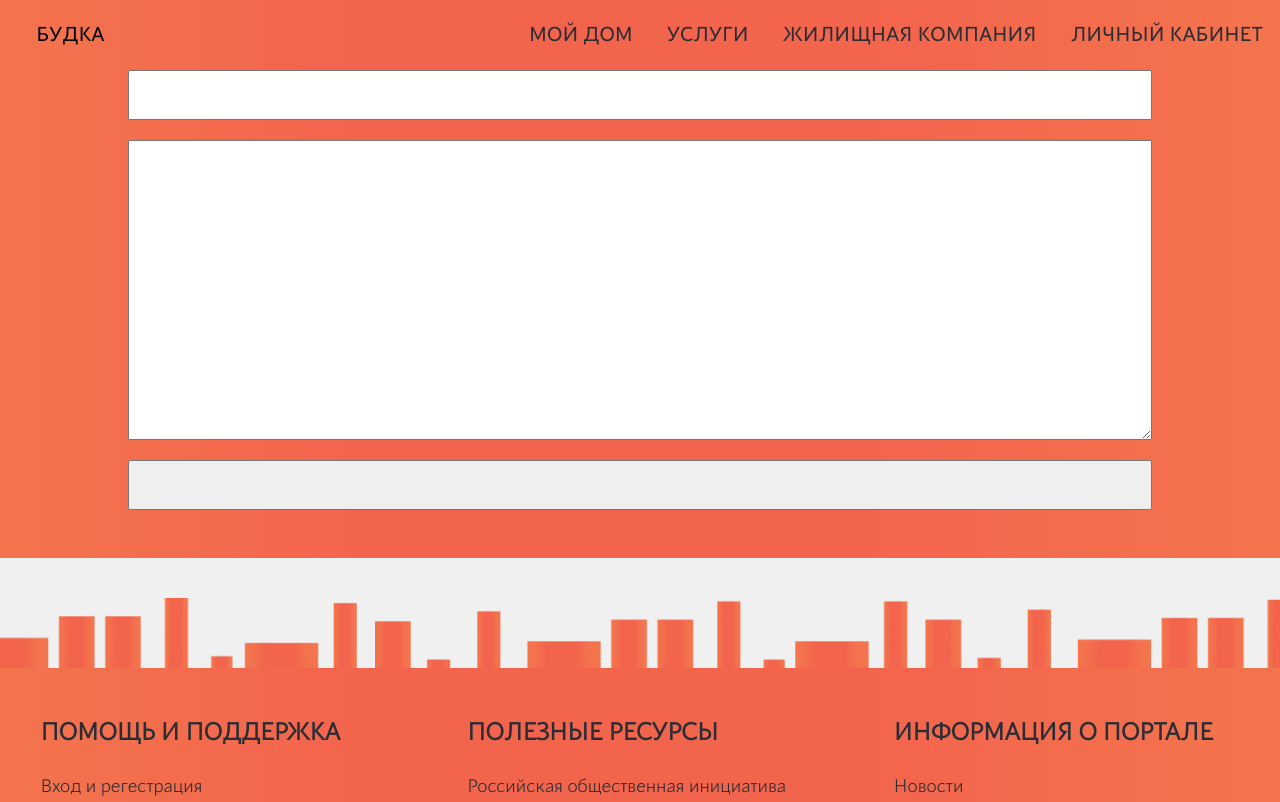
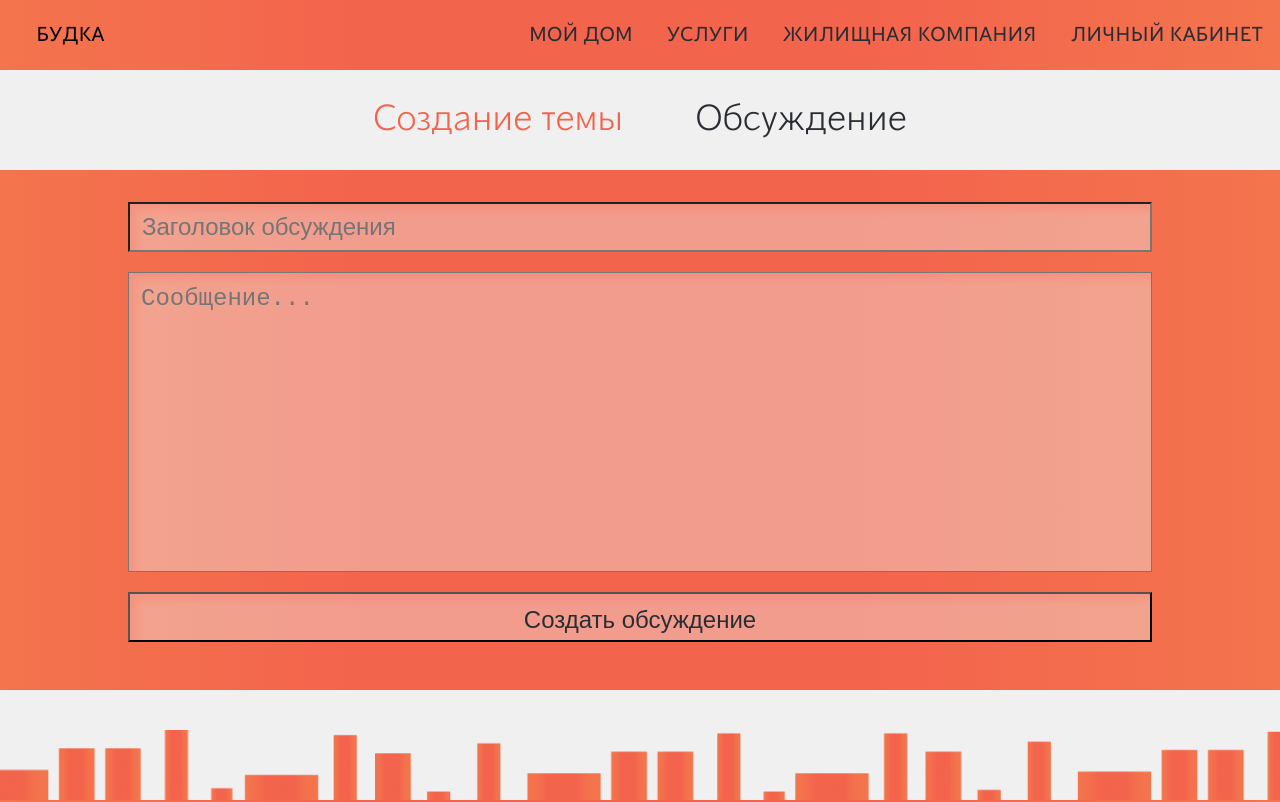
Before and after one commit to Code7unner/hackaton-dp, a Vue app in the folder client/: page /creatediscussion in a window 1280 px wide. Shown: the top 802 px of the page. Built offline with nearby package versions, Linux system fonts and the light colour scheme.

Commit message:
Add new pages

```diff
--- /dev/null
+++ b/client/src/components/ForumNav.vue
@@ -0,0 +1,31 @@
+<template>
+  <div id="forum-nav">
+    <router-link active-class="active" to="/creatediscussion">Создание темы</router-link>
+    <router-link active-class="active" to="/forum">Обсуждение</router-link>
+  </div>
+</template>
+
+<style lang="scss">
+@import '../assets/variables';
+
+#forum-nav {
+  display: flex;
+  justify-content: center;
+  align-items: center;
+  height: 100px;
+  background: $julias-white;
+
+  a {
+    text-decoration: none;
+    color: $julias-black;
+    font-size: $m-font-size;
+
+    padding-left: 1em;
+    padding-right: 1em;
+  }
+
+  .active {
+    color: $julias-orange;
+  }
+}
+</style>
--- a/client/src/components/NavBar.vue
+++ b/client/src/components/NavBar.vue
@@ -5,7 +5,7 @@
         <router-link to="/" class="nav-item">Мой дом</router-link>
         <router-link to="/eventdiscussions" class="nav-item">Услуги</router-link>
         <router-link to="/discussion" class="nav-item">Жилищная компания</router-link>
-        <router-link to="/creatediscussion" class="nav-item">Личный кабинет</router-link>
+        <router-link to="/forum" class="nav-item">Личный кабинет</router-link>
       </div>
   </div>
 </template>
@@ -35,7 +35,6 @@ export default {
     transition: 0.5s;
     text-decoration: none;
     color: $julias-black;
-
     &:hover {
       color: $julias-white;
     }
--- a/client/src/router.js
+++ b/client/src/router.js
@@ -4,6 +4,7 @@ import MainPage from './views/MainPage.vue'
 import CurrentEventPage from './views/CurrentEventPage.vue'
 import EventDiscussions from './views/EventDiscussions.vue'
 import Discussion from './views/Discussion.vue'
+import Forum from './views/ForumDiscussions.vue'
 import CreateDiscussion from './views/CreateDiscussion.vue'
 
 Vue.use(Router)
@@ -34,6 +35,11 @@ export default new Router({
       component: Discussion
     },
     {
+      path: '/forum',
+      name: 'forum/discassion',
+      component: Forum
+    },
+    {
       path: '/creatediscussion',
       name: 'creatediscussion',
       component: CreateDiscussion
--- a/client/src/views/CreateDiscussion.vue
+++ b/client/src/views/CreateDiscussion.vue
@@ -1,9 +1,10 @@
 <template>
 <div class="">
+  <forum-nav></forum-nav>
   <div id="create-discussion">
-    <input type="text">
-    <textarea name="" id="" cols="30" rows="10"></textarea>
-    <input type="button" value="">
+    <input placeholder="Заголовок обсуждения" type="text">
+    <textarea placeholder="Сообщение..."></textarea>
+    <input type="button" value="Создать обсуждение">
   </div>
   <div class="white-space"></div>
 
@@ -11,8 +12,12 @@
 </template>
 
 <script>
+import forumNav from '../components/ForumNav.vue'
+
 export default {
-
+  components: {
+    forumNav
+  }
 }
 </script>
 
@@ -26,8 +31,25 @@ export default {
   background: $background-color;
   row-gap: 20px;
   justify-content: center;
+  padding-top: 2em;
   padding-bottom: 3em;
 
+  textarea {
+    font-size: $s-font-size;
+    padding: 0.5em;
+    color: $julias-black;
+    resize: none;
+    background: rgba(240, 240, 240, 0.4);
+    box-shadow: inset 7px 7px 7px rgba(243, 100, 77, 0.2);
+  }
+
+  input {
+    color: $julias-black;
+    padding: 0.5em;
+    font-size: $s-font-size;
+    background: rgba(240, 240, 240, 0.4);
+    box-shadow: inset 7px 7px 7px rgba(243, 100, 77, 0.2);
+  }
 }
 .white-space {
   display: block;
@@ -37,4 +59,5 @@ export default {
 }
 
 
+
 </style>
--- /dev/null
+++ b/client/src/views/ForumDiscussions.vue
@@ -0,0 +1,100 @@
+<template>
+  <div class="">
+    <forum-nav></forum-nav>
+    <div id="forum-discussion">
+      <div class="forum-list">
+        <div :class="index % 2 == 0 ? 'left-item' : 'right-item'" class="list-slot" v-for="(item, index) in forumList" :key="index">
+          <div :class="index % 2 == 0 ? 'item-white' : 'item-black'" class="item">
+            <div class="item-img"></div>
+            <div class="item-header">qwe</div>
+            <div>asd</div>
+          </div>
+        </div>
+      </div>
+    </div>
+  </div>
+</template>
+<script>
+import forumNav from '../components/ForumNav.vue'
+export default {
+  components: {
+    forumNav
+  },
+  data() {
+    return {
+      forumList: [{}, {}]
+    }
+  }
+}
+</script>
+
+<style lang="scss">
+@import '../assets/variables';
+
+#forum-discussion {
+  background-color: $julias-white;
+  padding: 6rem 1rem;
+
+  .forum-list {
+    background: rgba(240, 240, 240, 0.7);
+    box-shadow: 0px 7px 7px rgba(0, 0, 0, 0.25);
+    display: flex;
+    flex-direction: column;
+    padding: 2em;
+
+    .list-slot {
+      display: flex;
+      border-bottom: 2px solid $julias-orange;
+      flex-direction: row;
+      padding: 2em;
+    }
+
+    .left-item {
+      justify-content: flex-start;
+    }
+
+    .right-item {
+      justify-content: flex-end;
+    }
+
+    .item {
+      padding: 10px;
+      display: grid;
+      grid-template-rows: repeat(2, 80px);
+      grid-template-columns: 170px 1fr;
+      grid-row-gap: 10px;
+      grid-column-gap: 20px;
+      font-size: $s-font-size;
+      line-height: 40px;
+
+
+      .item-img {
+        grid-row: 1/3;
+        background: #C4C4C4;
+        box-shadow: 0px 4px 4px rgba(0, 0, 0, 0.25);
+      }
+
+      .item-header {
+        color: $julias-orange;
+        font-size: $m-font-size;
+      }
+
+      .item-content {
+        font-size: $s-font-size;
+      }
+    }
+
+    .item-black {
+      background: $julias-black;
+      color: $julias-white;
+    }
+
+    .item-white {
+      background: $julias-white;
+      color: $julias-black;
+    }
+  }
+}
+
+
+</style>
```
Also changed, not shown: 2 other files (tests, documents, lock files or other folders).
